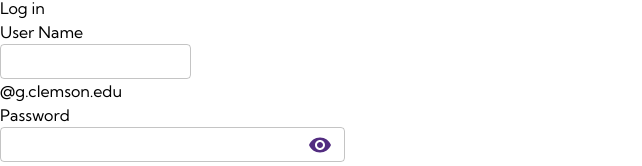
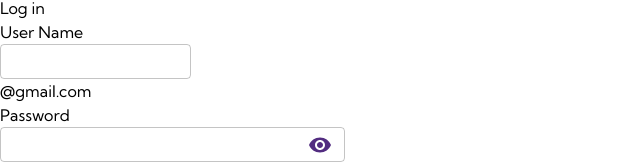
Before and after one commit to sohan284/lab-scheduler-client, a React (Vite) app: page /login in a window 1280 px wide. Shown: the part 210-376 px from the top of the page, without its empty margins (0-642 px from the left). Built offline with nearby package versions, Linux system fonts and the light colour scheme.

Commit message:
add gmail

```diff
--- a/src/Pages/auth/LoginPage.jsx
+++ b/src/Pages/auth/LoginPage.jsx
@@ -42,12 +42,12 @@ const LoginPage = () => {
   const handleLogin = async () => {
     if (!validateForm()) return; // Stop if form is invalid
 
-    // const userEmail = username.includes("@g.clemson.edu")
+    // const userEmail = username.includes("@gmail.com")
     //   ? username
-    //   : `${username}@g.clemson.edu`;
-    const userEmail = username.includes("@g.clemson.edu")
+    //   : `${username}@gmail.com`;
+    const userEmail = username.includes("@gmail.com")
       ? username
-      : `${username}@g.clemson.edu`;
+      : `${username}@gmail.com`;
 
     setErrorMsg(null);
 
@@ -80,7 +80,7 @@ const LoginPage = () => {
     setLoading(true);
     setErrorMsg(null);
     try {
-      await UserManagement.sendOtp(`${username}@g.clemson.edu`,"forgotPassword");
+      await UserManagement.sendOtp(`${username}@gmail.com`,"forgotPassword");
       toast.success("OTP sent to your email.");
       setOtpScreen(true);
       setPassword('');
@@ -120,7 +120,7 @@ const LoginPage = () => {
 
     try {
       const isValid = await UserManagement.verifyOtp(
-        `${username}@g.clemson.edu`,
+        `${username}@gmail.com`,
         otpString
       );
       if (isValid) {
@@ -141,7 +141,7 @@ const LoginPage = () => {
       setLoading(false)
       return false;
     }
-    const userEmail = `${username}@g.clemson.edu`;
+    const userEmail = `${username}@gmail.com`;
     const data = {
       username: userEmail,
       password: password,
@@ -187,7 +187,7 @@ const LoginPage = () => {
               className="text-sm"
             />
             <h1 className="text-nowrap font-medium text-[15px] ml-[10px]">
-              @g.clemson.edu
+              @gmail.com
             </h1>
           </div>
           <div className="flex items-center mb-4">
@@ -380,7 +380,7 @@ const LoginPage = () => {
                 className="text-sm"
               />
               <h1 className="text-nowrap font-medium text-[15px] ml-[10px]">
-                @g.clemson.edu
+                @gmail.com
               </h1>
             </div>
             {errorMsg && (
--- a/src/Pages/auth/RegisterPage.jsx
+++ b/src/Pages/auth/RegisterPage.jsx
@@ -43,7 +43,7 @@ const RegisterPage = () => {
       return;
     }
     try {
-      await UserManagement.sendOtp(`${username}@g.clemson.edu`,"signup");
+      await UserManagement.sendOtp(`${username}@gmail.com`,"signup");
       toast.success("OTP sent to your email.");
       setIsDialogOpen(true);
     } catch (error) {
@@ -84,7 +84,7 @@ const RegisterPage = () => {
 
     try {
       const isValid = await UserManagement.verifyOtp(
-        `${formData.username}@g.clemson.edu`,
+        `${formData.username}@gmail.com`,
         otpString
       );
       if (isValid) {
@@ -101,7 +101,7 @@ const RegisterPage = () => {
 
   const handleRegister = async () => {
     setLoading(true);
-    const userEmail = `${formData.username}@g.clemson.edu`;
+    const userEmail = `${formData.username}@gmail.com`;
 
     const data = {
       username: userEmail,
@@ -164,7 +164,7 @@ const RegisterPage = () => {
               className="text-sm"
             />
             <h1 className="text-nowrap font-medium text-[15px] ml-[10px]">
-              @g.clemson.edu
+              @gmail.com
             </h1>
           </div>
           <div className="flex items-center mb-4">
```
